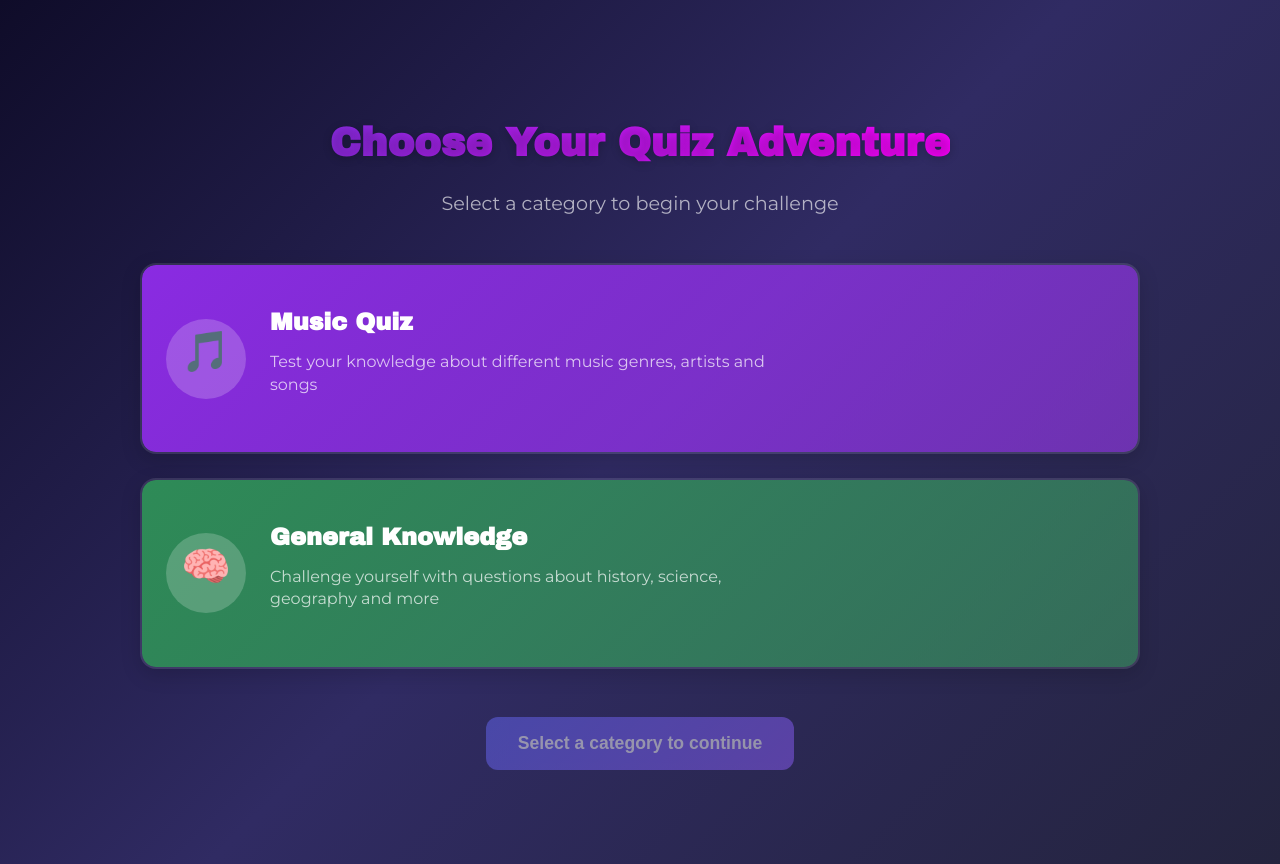
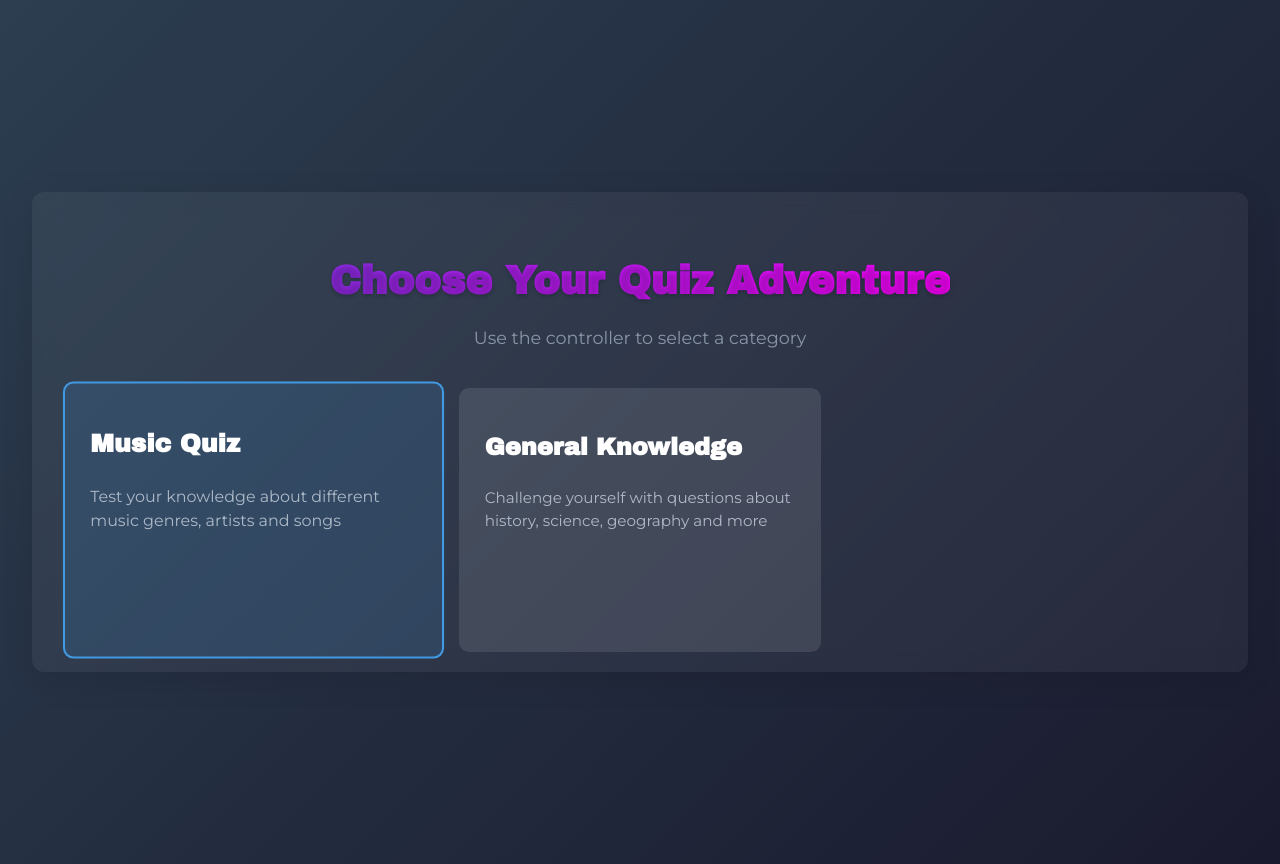
Before and after one commit to Michaellinaresxk/BeatBattle-SPA, a React (Vite) app: page /selection/1 in a window 1280 px wide. Built offline with nearby package versions, Linux system fonts and the light colour scheme; no server answers.

Commit message:
Refactor socket conection.

```diff
--- a/src/UI/pages/QuizMainSelection.tsx
+++ b/src/UI/pages/QuizMainSelection.tsx
@@ -1,186 +1,121 @@
 'use client';
-
 import type React from 'react';
 import { useEffect, useState } from 'react';
-import { useLocation, useNavigate, useParams } from 'react-router-dom';
 import { motion } from 'framer-motion';
-import type { MainCategory } from '../../types/categories';
 import { mainCategories } from '../../constants/mainCategory';
 import { useQuiz } from '../../context/QuixContext';
+import { useNavigate, useParams } from 'react-router-dom';
+import '../styles/QuizMainSelection.css';
 
 const QuizMainSelection: React.FC = () => {
-  const navigate = useNavigate();
-  const { roomCode } = useParams();
-  const location = useLocation();
-  const { selectQuizType, updateCategory, setGameStatus, gameStatus, socket } =
-    useQuiz();
+  const navigate = useNavigate(); // Initialize navigate from react-router-dom
+  const { roomCode } = useParams(); // Get roomCode from URL params
+  const { selectQuizType, socket, gameStatus, setGameStatus } = useQuiz();
 
-  const [selectedCategory, setSelectedCategory] = useState<MainCategory | null>(
-    null
-  );
+  const [selectedCategoryIndex, setSelectedCategoryIndex] = useState(0);
 
-  // Log para debugging
-  useEffect(() => {
-    console.log('🚀 QuizMainSelection montado con:', {
-      roomCode,
-      gameStatus,
-      locationState: location.state,
-      pathname: location.pathname,
-      currentPath: window.location.pathname,
-    });
-
-    // Guardar el roomCode en localStorage para recuperarlo si es necesario
-    if (roomCode) {
-      localStorage.setItem('currentRoomCode', roomCode);
-    }
-
-    // Verificar si nos llega un estado de juego 'playing' mientras estamos en esta pantalla
-    if (gameStatus === 'playing' && roomCode) {
-      console.log(
-        '⚠️ Estado playing detectado en QuizMainSelection, pero NO navegamos automáticamente'
-      );
-      // NO navegamos automáticamente, permitimos que el usuario elija su categoría
-    }
-  }, [roomCode, gameStatus, location]);
-
-  // IMPORTANTE: Escuchar específicamente los eventos de socket en este componente
   useEffect(() => {
     if (!socket) return;
 
-    const handleGameStarted = (data) => {
-      console.log(
-        '🎮 Evento game_started recibido en QuizMainSelection:',
-        data
-      );
+    const handleControllerCommand = (data: {
+      action: string;
+      direction?: string;
+    }) => {
+      console.log('Controller command received:', data);
 
-      // No navegamos automáticamente al juego desde aquí
-      // El usuario debe seleccionar una categoría primero
-      setGameStatus('selection');
-
-      console.log(
-        'Estado actualizado, pero mantenemos al usuario en la selección de categoría'
-      );
+      if (data.action === 'move' && data.direction) {
+        switch (data.direction) {
+          case 'up':
+            setSelectedCategoryIndex((prev) => Math.max(0, prev - 2));
+            break;
+          case 'down':
+            setSelectedCategoryIndex((prev) =>
+              Math.min(mainCategories.length - 1, prev + 2)
+            );
+            break;
+          case 'left':
+            setSelectedCategoryIndex((prev) => Math.max(0, prev - 1));
+            break;
+          case 'right':
+            setSelectedCategoryIndex((prev) =>
+              Math.min(mainCategories.length - 1, prev + 1)
+            );
+            break;
+        }
+      } else if (data.action === 'confirm_selection') {
+        handleContinue();
+      }
     };
 
-    // Escuchar el evento específico para ir a la selección de categoría
-    const handleGotoQuizSelection = (data) => {
-      console.log('🎯 Evento goto_quiz_selection recibido:', data);
-
-      // Actualizar el estado del juego a 'selection'
-      setGameStatus('selection');
-
-      // Ya estamos en la página correcta, no necesitamos navegar
-    };
-
-    socket.on('game_started', handleGameStarted);
-    socket.on('goto_quiz_selection', handleGotoQuizSelection);
+    socket.on('controller_command', handleControllerCommand);
 
     return () => {
-      socket.off('game_started', handleGameStarted);
-      socket.off('goto_quiz_selection', handleGotoQuizSelection);
+      socket.off('controller_command', handleControllerCommand);
     };
-  }, [socket, setGameStatus]);
+  }, [socket, selectedCategoryIndex]); // Added selectedCategoryIndex as dependency
 
-  // Manejar la selección de categoría
-  const handleCategorySelect = (category: MainCategory) => {
-    if (!roomCode) return;
-
-    console.log(`Seleccionando tipo de quiz: ${category.id}`);
-    setSelectedCategory(category);
-
-    // Actualizar el estado del contexto
-    updateCategory(roomCode, category.id);
-
-    // Cambiar explícitamente el estado a 'category'
-    setGameStatus('category');
-
-    // Navegar a la pantalla de selección de subcategoría
-    navigate(`/categories/${category.id}/${roomCode}`);
-  };
-
-  // Función para continuar después de seleccionar
   const handleContinue = () => {
-    console.log('🚀 Intentando continuar con:', {
-      selectedCategory,
-      roomCode,
-    });
-
+    const selectedCategory = mainCategories[selectedCategoryIndex];
     if (selectedCategory && roomCode) {
-      // Enviar el tipo de quiz seleccionado al servidor
-      selectQuizType(roomCode, selectedCategory.id);
-
-      console.log(
-        `🔼 Navegando a: /categories/${selectedCategory.id}/${roomCode}`
-      );
-      navigate(`/categories/${selectedCategory.id}/${roomCode}`);
-    } else {
-      console.error('❌ No se puede continuar: falta categoría o roomCode');
+      selectQuizType(roomCode as string, selectedCategory.id);
     }
   };
 
+  useEffect(() => {
+    if (!socket) return;
+
+    const handleQuizTypeSelected = (data: { quizType: string }) => {
+      console.log('Quiz type selected:', data);
+      if (data.quizType && roomCode) {
+        navigate(`/categories/${data.quizType}/${roomCode}`);
+      }
+    };
+
+    socket.on('quiz_type_selected', handleQuizTypeSelected);
+
+    return () => {
+      socket.off('quiz_type_selected', handleQuizTypeSelected);
+    };
+  }, [socket, roomCode, navigate]);
+
   return (
     <div className='quiz-selection-container'>
-      <motion.div
-        className='quiz-selection'
-        initial={{ opacity: 0 }}
-        animate={{ opacity: 1 }}
-        transition={{ duration: 0.5 }}
-      >
+      <motion.div className='quiz-selection'>
         <h1 className='main-title'>Choose Your Quiz Adventure</h1>
-        <p className='main-subtitle'>
-          Select a category to begin your challenge
-        </p>
+        <p className='main-subtitle'>Use the controller to select a category</p>
 
         <div className='main-categories-container'>
-          {mainCategories.map((category) => (
+          {mainCategories.map((category, index) => (
             <motion.div
               key={category.id}
               className={`main-category-card ${
-                selectedCategory?.id === category.id ? 'selected' : ''
+                index === selectedCategoryIndex ? 'selected' : ''
               }`}
-              onClick={() => handleCategorySelect(category)}
-              whileHover={{
-                scale: 1.03,
-                boxShadow: '0 10px 25px rgba(0, 0, 0, 0.2)',
+              animate={{
+                scale: index === selectedCategoryIndex ? 1.05 : 1,
+                boxShadow:
+                  index === selectedCategoryIndex
+                    ? '0 10px 25px rgba(0, 0, 0, 0.2)'
+                    : 'none',
               }}
-              whileTap={{ scale: 0.98 }}
-              transition={{ type: 'spring', stiffness: 400, damping: 17 }}
+              onClick={() => setSelectedCategoryIndex(index)} // Added click handler for better interactivity
             >
-              <div
-                className='category-card-content'
-                style={{
-                  background: `linear-gradient(135deg, ${category.color}, ${category.color}99)`,
-                }}
-              >
-                <div className='category-icon-container'>
-                  <span className='category-icon'>{category.icon}</span>
-                </div>
-                <div className='category-info'>
-                  <h2 className='category-title'>{category.name}</h2>
-                  <p className='category-description'>{category.description}</p>
-                </div>
+              <div className='category-content'>
+                <h2>{category.name}</h2>
+                <p>{category.description}</p>
               </div>
             </motion.div>
           ))}
         </div>
 
-        <motion.button
+        {/* Add a continue button for non-controller users */}
+        {/* <button
           className='continue-button'
           onClick={handleContinue}
-          disabled={!selectedCategory}
-          whileHover={{ scale: 1.05 }}
-          whileTap={{ scale: 0.95 }}
-          initial={{ opacity: 0, y: 20 }}
-          animate={{
-            opacity: selectedCategory ? 1 : 0.5,
-            y: 0,
-          }}
-          transition={{ duration: 0.3 }}
+          disabled={selectedCategoryIndex === undefined}
         >
-          {selectedCategory
-            ? `Continue with ${selectedCategory.name}`
-            : 'Select a category to continue'}
-        </motion.button>
+          Continue
+        </button> */}
       </motion.div>
     </div>
   );
--- a/src/UI/styles/QuizMainSelection.css
+++ b/src/UI/styles/QuizMainSelection.css
@@ -1,4 +1,4 @@
-.quiz-selection-container {
+/* .quiz-selection-container {
   min-height: 100vh;
   display: flex;
   justify-content: center;
@@ -133,4 +133,181 @@
     margin-right: 0;
     margin-bottom: 1rem;
   }
+} */
+
+/* QuizMainSelection.css */
+
+.quiz-selection-container {
+  display: flex;
+  justify-content: center;
+  align-items: center;
+  min-height: 100vh;
+  background: linear-gradient(135deg, #2c3e50, #1a1a2e);
+  padding: 2rem;
 }
+
+.quiz-selection {
+  width: 100%;
+  max-width: 1200px;
+  background-color: rgba(255, 255, 255, 0.05);
+  border-radius: 12px;
+  box-shadow: 0 8px 32px rgba(0, 0, 0, 0.1);
+  backdrop-filter: blur(10px);
+  padding: 2.5rem;
+  display: flex;
+  flex-direction: column;
+  align-items: center;
+}
+
+.main-title {
+  font-size: 2.5rem;
+  font-weight: 700;
+  color: #ffffff;
+  margin-bottom: 0.5rem;
+  text-align: center;
+  text-shadow: 0 2px 4px rgba(0, 0, 0, 0.2);
+}
+
+.main-subtitle {
+  font-size: 1.1rem;
+  color: #a0aec0;
+  margin-bottom: 2.5rem;
+  text-align: center;
+}
+
+.main-categories-container {
+  display: grid;
+  grid-template-columns: repeat(auto-fill, minmax(280px, 1fr));
+  gap: 1.5rem;
+  width: 100%;
+  margin-bottom: 2rem;
+}
+
+.main-category-card {
+  background-color: rgba(255, 255, 255, 0.1);
+  border-radius: 10px;
+  padding: 1.5rem;
+  cursor: pointer;
+  transition: all 0.3s ease;
+  height: 100%;
+  min-height: 160px;
+  display: flex;
+  flex-direction: column;
+  justify-content: space-between;
+  border: 2px solid transparent;
+}
+
+.main-category-card:hover {
+  transform: translateY(-5px);
+  background-color: rgba(255, 255, 255, 0.15);
+}
+
+.main-category-card.selected {
+  border-color: #4299e1;
+  background-color: rgba(66, 153, 225, 0.15);
+}
+
+.category-content {
+  display: flex;
+  flex-direction: column;
+  height: 100%;
+}
+
+.category-content h2 {
+  font-size: 1.5rem;
+  font-weight: 600;
+  color: #ffffff;
+  margin-bottom: 0.75rem;
+}
+
+.category-content p {
+  font-size: 0.95rem;
+  color: #cbd5e0;
+  line-height: 1.5;
+  flex-grow: 1;
+}
+
+.continue-button {
+  margin-top: 2rem;
+  padding: 0.75rem 2.5rem;
+  background-color: #4299e1;
+  color: white;
+  font-size: 1.1rem;
+  font-weight: 600;
+  border: none;
+  border-radius: 8px;
+  cursor: pointer;
+  transition: all 0.3s ease;
+  box-shadow: 0 4px 6px rgba(66, 153, 225, 0.3);
+}
+
+.continue-button:hover:not(:disabled) {
+  background-color: #3182ce;
+  transform: translateY(-2px);
+  box-shadow: 0 6px 8px rgba(66, 153, 225, 0.4);
+}
+
+.continue-button:disabled {
+  background-color: #a0aec0;
+  cursor: not-allowed;
+  opacity: 0.7;
+}
+
+/* Animación para la selección */
+@keyframes pulse {
+  0% {
+    box-shadow: 0 0 0 0 rgba(66, 153, 225, 0.6);
+  }
+  70% {
+    box-shadow: 0 0 0 10px rgba(66, 153, 225, 0);
+  }
+  100% {
+    box-shadow: 0 0 0 0 rgba(66, 153, 225, 0);
+  }
+}
+
+.main-category-card.selected {
+  animation: pulse 2s infinite;
+}
+
+/* Estilos responsivos */
+@media (max-width: 768px) {
+  .main-title {
+    font-size: 2rem;
+  }
+
+  .main-subtitle {
+    font-size: 1rem;
+  }
+
+  .main-categories-container {
+    grid-template-columns: 1fr;
+  }
+
+  .quiz-selection {
+    padding: 1.5rem;
+  }
+}
+
+/* Mejoras de accesibilidad */
+.main-category-card:focus {
+  outline: 3px solid #4299e1;
+  outline-offset: 2px;
+}
+
+/* Indicador visual para el modo controlador */
+.controller-mode-indicator {
+  position: absolute;
+  top: 1rem;
+  right: 1rem;
+  display: flex;
+  align-items: center;
+  color: #a0aec0;
+  font-size: 0.9rem;
+}
+
+.controller-mode-indicator svg {
+  margin-right: 0.5rem;
+  width: 20px;
+  height: 20px;
+}
```
Also changed, not shown: src/UI/pages/EntryCodeScreen.tsx (+15 -1 lines), src/context/QuixContext.tsx (+34 -7 lines).
